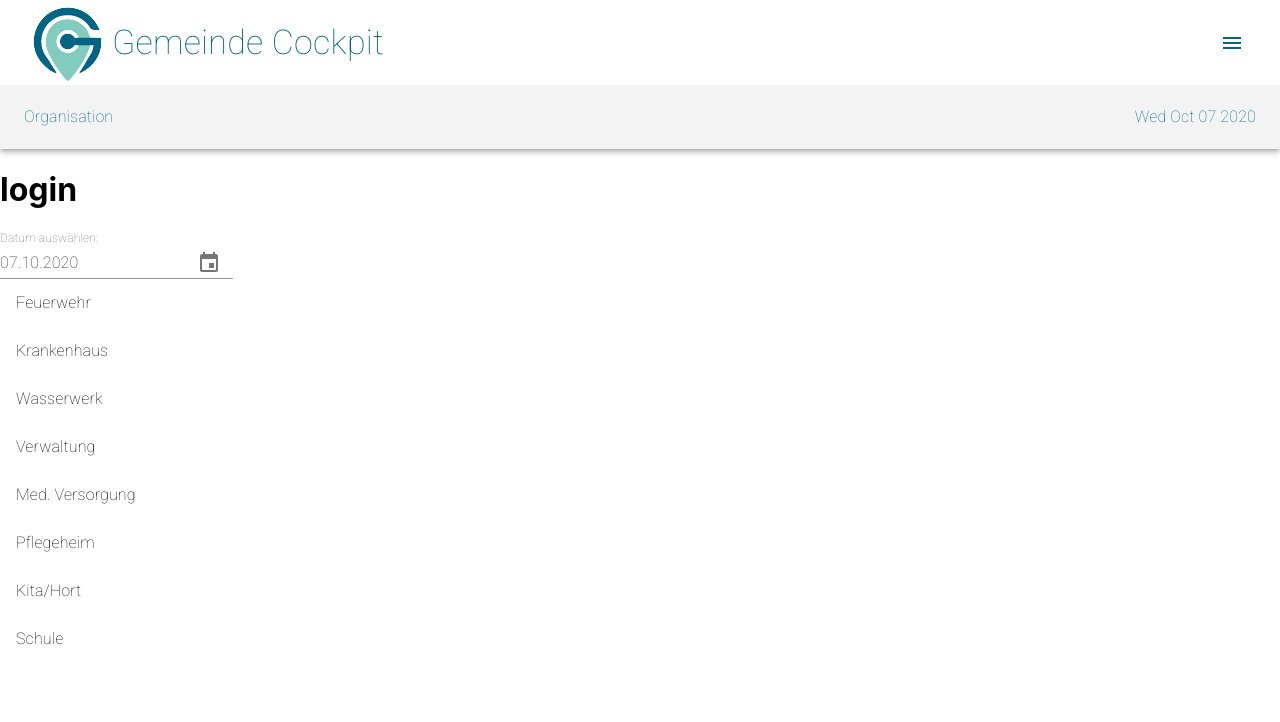
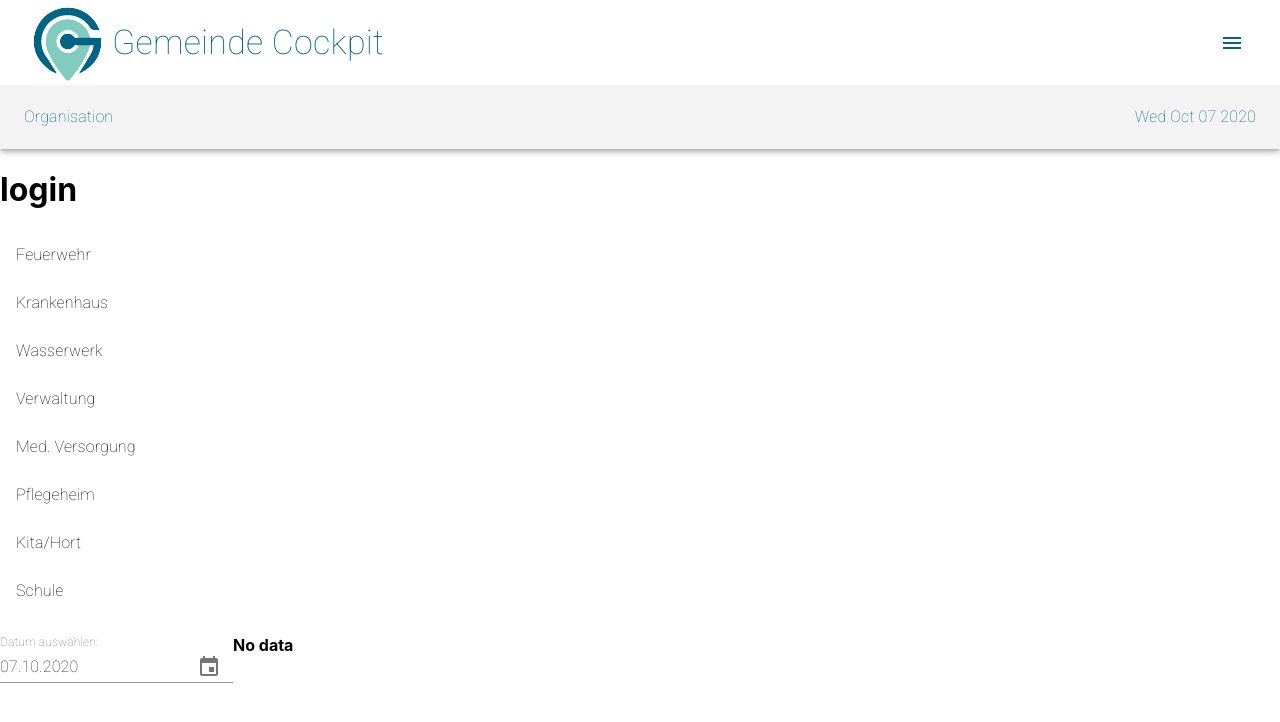
Before and after one commit to gemeindecockpit/data-input, a React (Create React App) app: page / in a window 1280 px wide. Shown: the top 722 px of the page. Built offline with nearby package versions, Linux system fonts and the light colour scheme.

Commit message:
Update App: Set state from child class & optimize imports

```diff
--- a/src/App.js
+++ b/src/App.js
@@ -1,19 +1,19 @@
 import React from 'react';
-import Datepicker from './Datepicker/Datepicker'
 import ContentRouter from './ContentRouter';
 import Header from "./Header/Header"
 import OrganisationViewer from "./OrganisationViewer";
-import Icon from '@material-ui/core';
 import ProxyJSON from "./ProxyJSON";
+import OverviewScreen from "./OverviewScreen";
 
-let temporaryJSON = ProxyJSON()
+let temporaryJSON = ProxyJSON();
 
 class App extends React.Component {
 
   constructor(props) {
     super(props);
     this.state = {
-      chosenDate: new Date()
+        chosenDate: new Date(),
+        currentRecord: null
     }
   }
   onDateChange(date) {
@@ -21,17 +21,21 @@ class App extends React.Component {
   }
 
   loadOrganisation = (organisationID) => {
-        console.log("Print from App.js " + organisationID)
+    // console.log("Print from App.js " + organisationID)
+    let searchOrganisation = temporaryJSON.organisations.find(rec => rec.id === organisationID);
+    this.setState({
+        chosenDate: this.state.chosenDate,
+        currentRecord: searchOrganisation !== undefined ? searchOrganisation.kennzahlen : null
+    })
   };
 
     render() {return (
         <div>
-          <Header chosenDate={this.state.chosenDate}></Header>
-            <ContentRouter />
-            <Datepicker onChange={this.onDateChange.bind(this)} label="Datum auswählen:"></Datepicker>
-            <OrganisationViewer chosenOrganisation={this.loadOrganisation} organisations={temporaryJSON.organisations}/>
+          <Header chosenDate={this.state.chosenDate} />
+          <ContentRouter />
+          <OrganisationViewer chosenOrganisation={this.loadOrganisation} organisations={temporaryJSON.organisations}/><br />
+          <OverviewScreen recordToShow={ this.state.currentRecord }  onDateChange={ this.onDateChange.bind(this) } /><br />
         </div>
-
     );
     }
 
```
